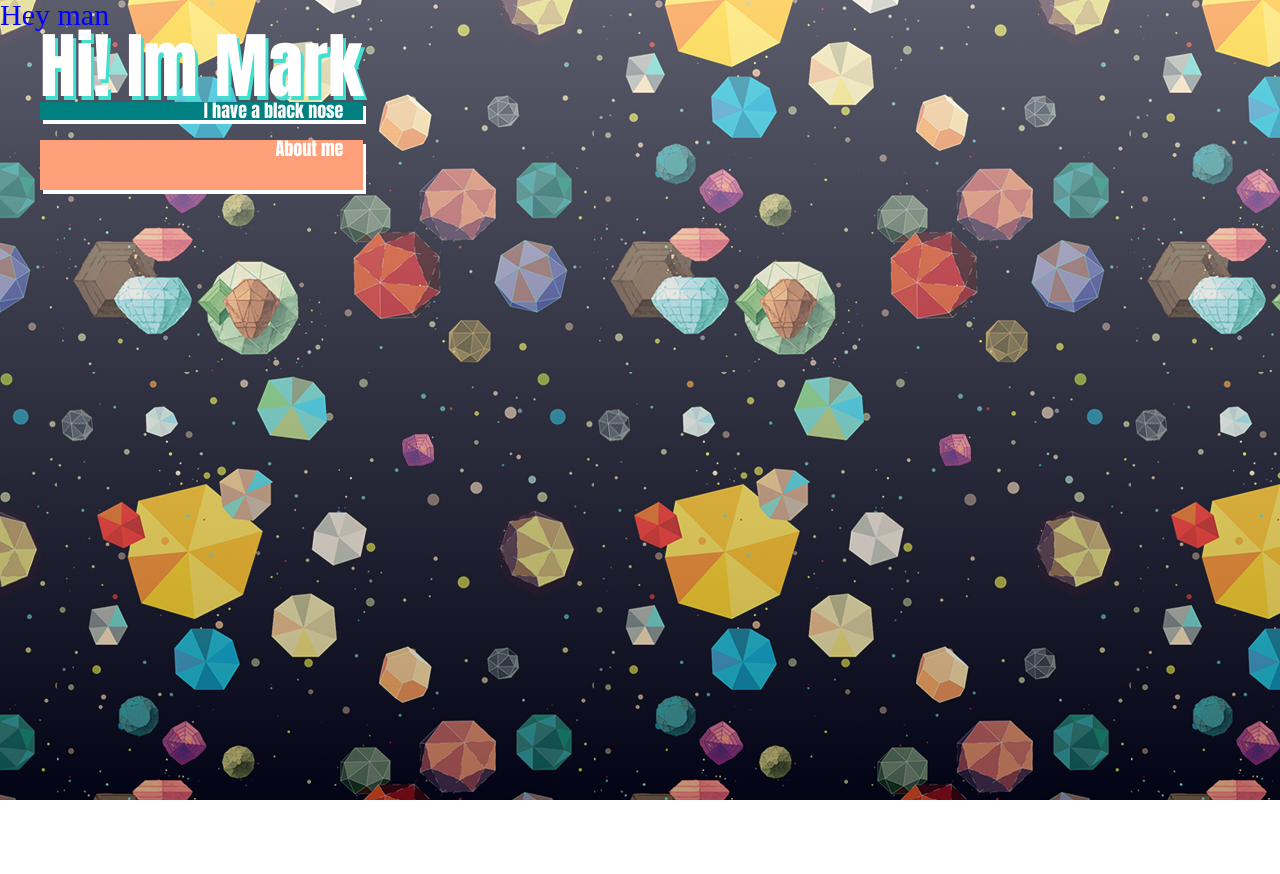
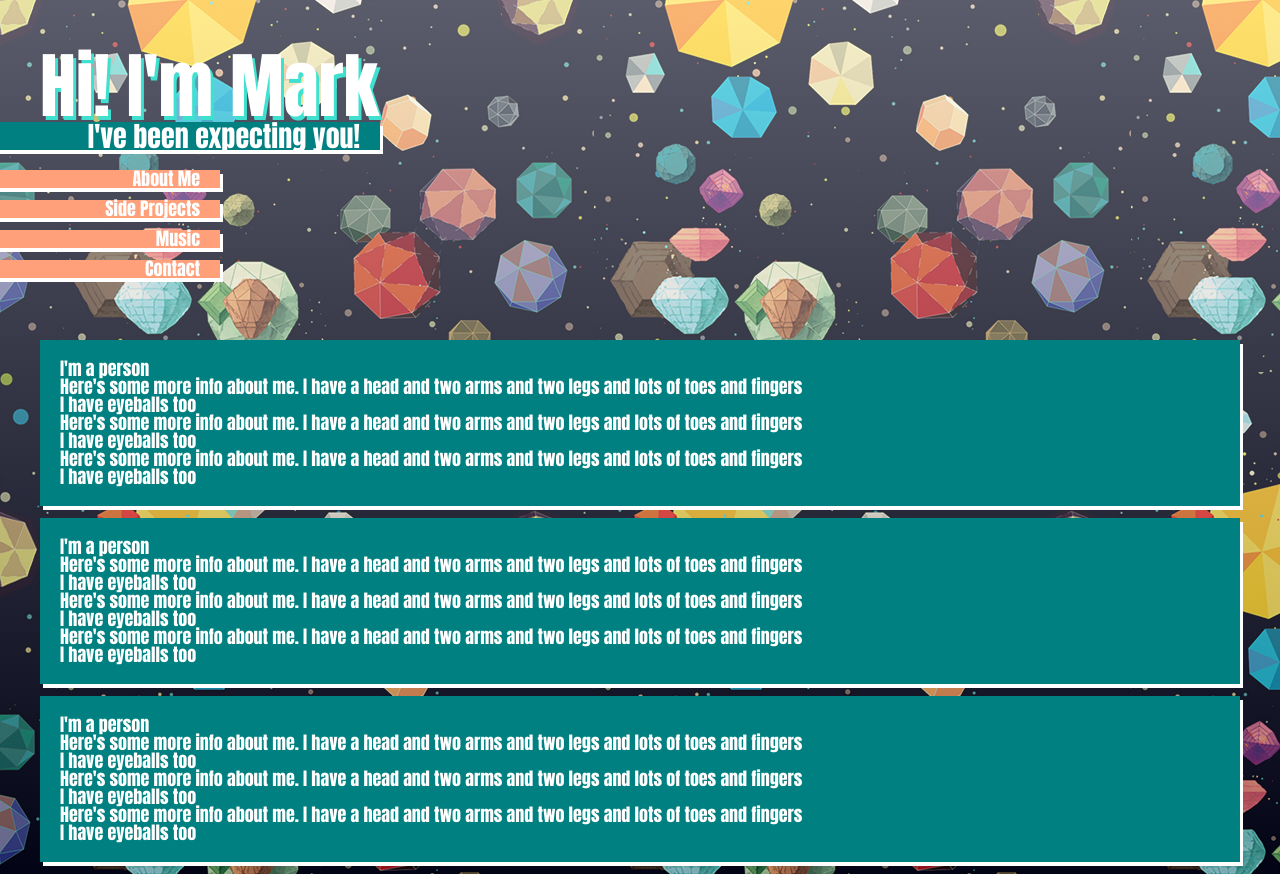
Before and after one commit to mrkmhny/portfolio-source, a React app: page / in a window 1280 px wide. Before the commit the page ends 800 px from the top, so only its background shows below. Built offline with nearby package versions, Linux system fonts and the light colour scheme.

Commit message:
decide on general structure

```diff
--- a/package.json
+++ b/package.json
@@ -19,6 +19,8 @@
     "express": "^4.15.3",
     "react": "^15.6.1",
     "react-dom": "^15.6.1",
+    "react-router": "^4.1.2",
+    "react-router-dom": "^4.1.2",
     "webpack-dev-middleware": "^1.11.0"
   },
   "devDependencies": {
--- a/public/index.html
+++ b/public/index.html
@@ -2,9 +2,9 @@
 <head>
   <meta name="viewport" content="width=device-width, initial-scale=1.0">
   <script src="/bundle.js" ></script>
+  <link rel="stylesheet" href="https://cdnjs.cloudflare.com/ajax/libs/animate.css/3.5.2/animate.min.css">
 </head>
 <body>
-  <h1>Hey man</h1>
   <div id="mount"></div>
 </body>
 </html>
--- /dev/null
+++ b/src/components/Content.js
@@ -0,0 +1,29 @@
+import React from 'react';
+
+class Content extends React.Component {
+  constructor() {
+    super();
+    this.state = {
+      count: 0,
+    };
+  }
+
+  render() {
+    return (
+
+      <div className="page content">
+        <h1>I'm a person</h1>
+        <p>Here's some more info about me.  I have a head and two arms and two legs and lots of toes and fingers</p>
+        <p>I have eyeballs too</p>
+        <p>Here's some more info about me.  I have a head and two arms and two legs and lots of toes and fingers</p>
+        <p>I have eyeballs too</p>
+        <p>Here's some more info about me.  I have a head and two arms and two legs and lots of toes and fingers</p>
+        <p>I have eyeballs too</p>
+      </div>
+    );
+  }
+}
+
+
+
+export default Content;
--- a/src/components/Welcome.js
+++ b/src/components/Welcome.js
@@ -9,12 +9,36 @@ class Welcome extends React.Component {
   }
 
   render() {
+
+    var choices = [
+      {
+        'label':'About Me',
+        'link':'/about'
+      },
+      {
+        'label':'Side Projects',
+        'link':'/projects'
+      },
+      {
+        'label':'Music',
+        'link':'/music'
+      },
+      {
+        'label':'Contact',
+        'link':'/contact'
+      }
+    ]
+
+    var navigation = Object.keys(choices).map(function(c,i,a){
+      return <a key={i} href={choices[i].label}><div key={i} className="choice animated bounceInLeft" style={{animationDelay:(1.5+.2*i)+"s"}}>{choices[i].label}</div></a>
+    })
+
     return (
 
-      <div className="page">
-        <div className="greeting">Hi! Im Mark</div>
-        <div className="tagline">I have a black nose</div>
-      <div className="choice">About me</div>
+      <div className="page welcome">
+        <div className="greeting animated fadeInDownBig" onHover={{animationDelay:"0s"}}>Hi! I'm Mark</div>
+        <div className="tagline animated fadeInLeft" style={{animationDelay:"1s"}}>I've been expecting you!</div>
+        <div className="choices">{navigation}</div>
       </div>
     );
   }
--- a/src/main.js
+++ b/src/main.js
@@ -2,19 +2,38 @@ import React from 'react';
 import ReactDOM from 'react-dom';
 import Counter from './components/Counter';
 import Welcome from './components/Welcome';
+import Content from './components/Content';
 import './style.scss'
+import {BrowserRouter, Route} from 'react-router-dom';
 
 class App extends React.Component {
   constructor(props) {
     super(props);
+    this.state = {
+      "page": "welcome"
+    }
   }
   render(){
     return(
       <div className='container'>
         <Welcome />
+        <BrowserRouter>
+            <Route path="/a" component={Welcome}/>
+        </BrowserRouter>
+        <Content/>
+        <Content/>
+        <Content/>
       </div>
     )
   }
 }
 
+document.addEventListener('DOMContentLoaded', function() {
+  ReactDOM.render(
+    <App />,
+    document.getElementById('mount')
+  );
+});
+
+
 export default App;
--- a/src/render.js
+++ b/src/render.js
@@ -1,10 +1,20 @@
 import React from 'react';
 import ReactDOM from 'react-dom';
 import App from './main';
+import Welcome from './components/Welcome';
+import Content from './components/Content';
+import {BrowserRouter, Route} from 'react-router-dom';
 
+
+// this file probably not needed
+
+/*
 document.addEventListener('DOMContentLoaded', function() {
   ReactDOM.render(
-    <App/>,
+    <BrowserRouter>
+        <Route path="/" component={Content}/>
+    </BrowserRouter>,
     document.getElementById('mount')
   );
 });
+*/
--- a/src/style.scss
+++ b/src/style.scss
@@ -49,24 +49,23 @@ table {
 /* SASS Mixins */
 
 // Responsive Media Queries
-$phone-width: 1px;
-$tablet-width: 600px;
-$desktop-width: 900px;
+$small-width: 1px;
+$medium-width: 750px;
 $big-width: 1050px;
 
-@mixin phone {
-  @media (min-width: #{$phone-width}) and (max-width: #{$tablet-width - 1px}) {
+@mixin for-small-screen {
+  @media (min-width: #{$small-width}) and (max-width: #{$medium-width - 1px}) {
     @content;
   }
 }
 
-@mixin tablet {
-  @media (min-width: #{$tablet-width}) and (max-width: #{$desktop-width - 1px}) {
+@mixin for-medium-screen {
+  @media (min-width: #{$medium-width}) and (max-width: #{$large-width - 1px}) {
     @content;
   }
 }
 
-@mixin desktop {
+@mixin for-large-screen {
   @media (min-width: #{$desktop-width}){
     @content;
   }
@@ -92,13 +91,14 @@ $big-width: 1050px;
 
 // Common styles
 @mixin text-box($color) {
-	background-color: $color;
+	background: $color;
 	box-shadow:3px 4px 0px white;
 	font-family:"Anton";
 	text-align:right;
 	font-size:18px;
 	color:white;
 	padding-right:20px;
+	margin-bottom:12px;
 }
 
 /* Styles */
@@ -114,31 +114,57 @@ body {
     //background-position: 0px 0px;
 }
 
-h1 {
-  color:blue;
-	font-size: 30px;
+.container {
+	margin-top:50px;
+	display:flex;
+	justify-content: space-between;
+	flex-direction:column;
 }
 
-.container {
-	display:flex;
-	justify-content: flex;
-	margin-left: 40px;
+.welcome {
+	margin-bottom: 50px;
+}
+
+.content {
+	@include text-box(teal);
+	margin-left:40px;
+	margin-right:40px;
+	padding:20px;
+	text-align: left;
+
+	@include for-small-screen {
+		margin-left:20px;
+	}
 }
 
 .greeting {
 	font-size:72px;
-	//width:100%;
+	margin-left: 40px;
 	color:white;
 	text-shadow:3px 4px 0px turquoise;
 	font-family:"Anton";
+
+	// animation
+	//animation-delay: 0s;
 }
 
 .tagline {
 	@include text-box(teal);
   margin-bottom:20px;
+	font-size:28px;
+	max-width:410px;
+	margin-left:-50px;
+
 }
 
-.choice {
-	@include text-box(lightSalmon);
-	height:50px;
+.choices {
+	a {
+		text-decoration: none;
+	}
+
+	.choice {
+		@include text-box(lightSalmon);
+		width:250px;
+		margin-left:-50px;
+	}
 }
```
Also changed, not shown: src/components/Projects.js (added), 1 other file.
